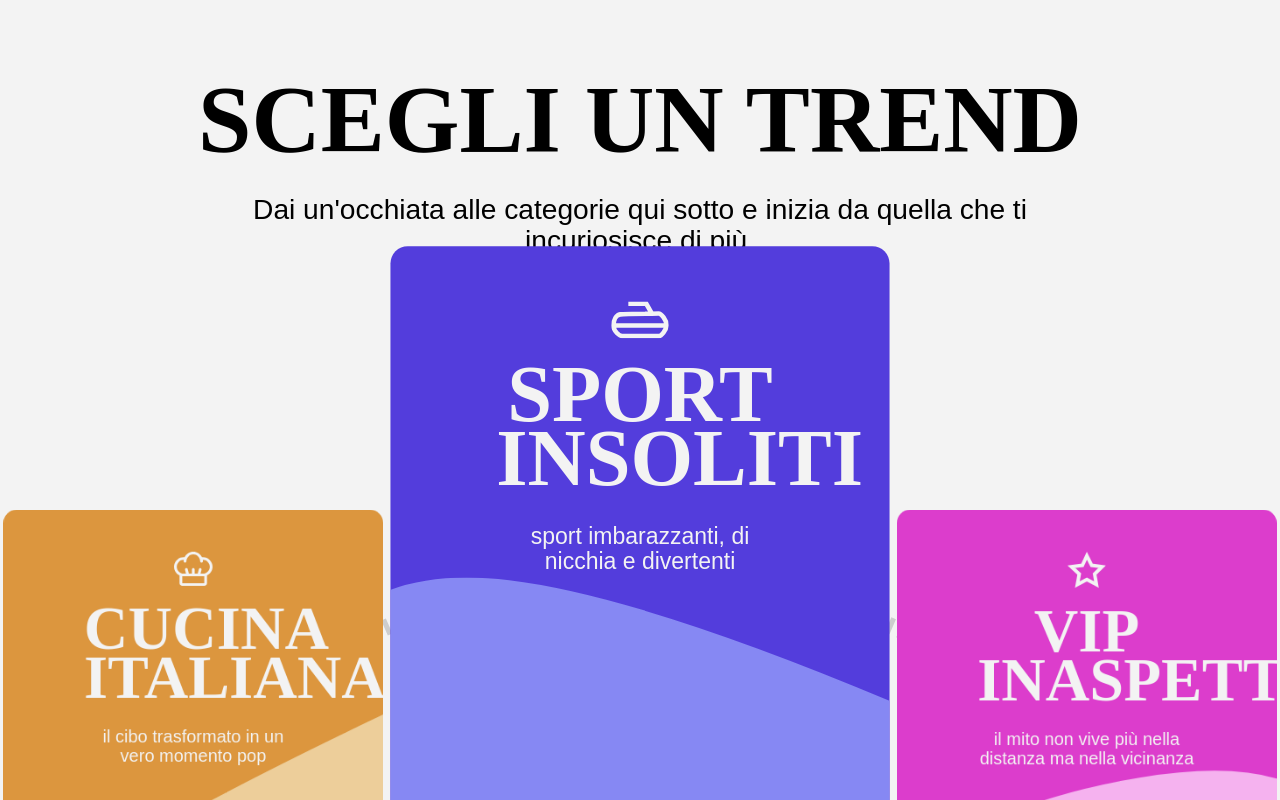
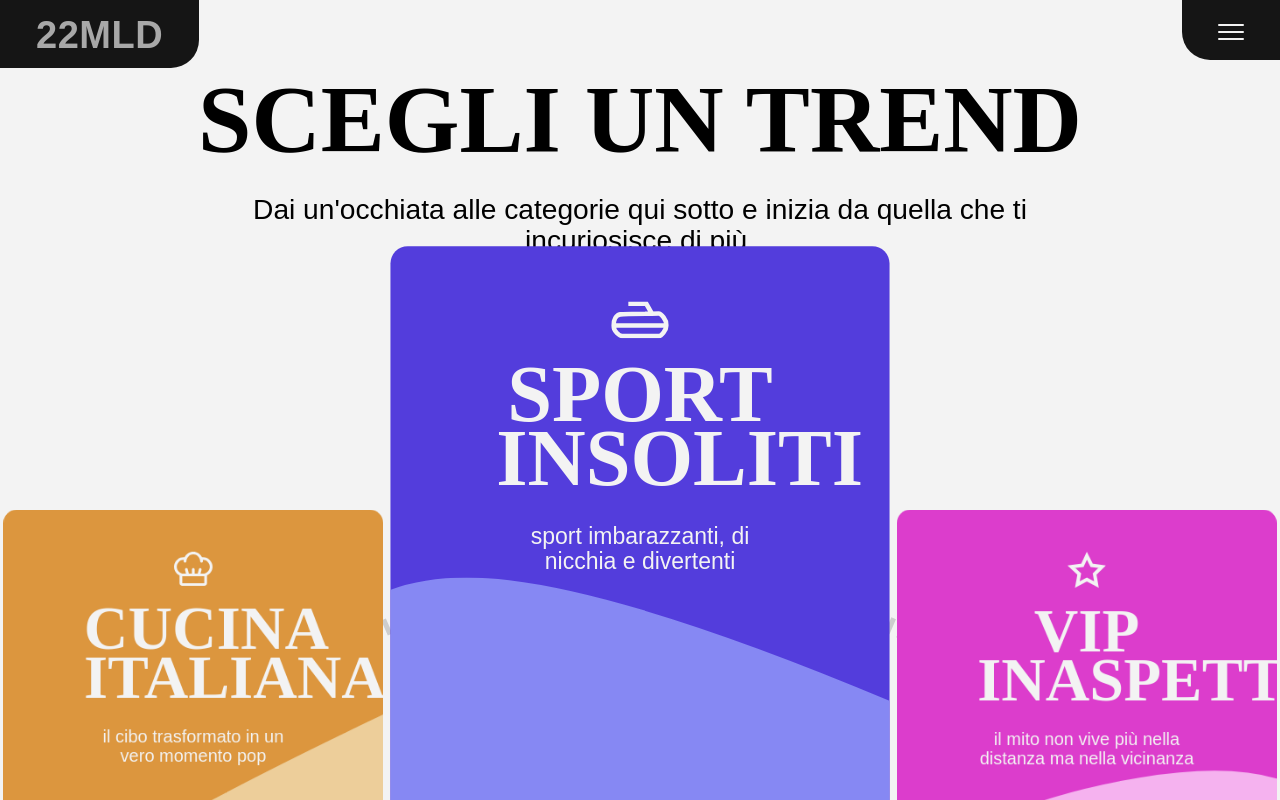
Before and after one commit to SimoneBusato-dot/2026_Gruppo06_web, a SvelteKit app: page / in a window 1280 px wide. Shown: the top 800 px of the page. Built offline with nearby package versions, Linux system fonts and the light colour scheme; a web font is replaced by a local one.

Commit message:
Navbar Tia

```diff
--- /dev/null
+++ b/src/lib/components/Navbar.svelte
@@ -0,0 +1,284 @@
+<script>
+    import { page } from '$app/stores';
+    import { onMount } from 'svelte';
+
+    let isOpen = $state(false);
+
+    function toggleMenu() {
+        isOpen = !isOpen;
+        if (isOpen) {
+            document.body.style.overflow = 'hidden';
+        } else {
+            document.body.style.overflow = '';
+        }
+    }
+
+    function closeMenu() {
+        isOpen = false;
+        document.body.style.overflow = '';
+    }
+
+    // Close menu on navigation
+    $effect(() => {
+        const path = $page.url.pathname;
+        closeMenu();
+    });
+
+    onMount(() => {
+        return () => {
+            document.body.style.overflow = '';
+        };
+    });
+</script>
+
+<!-- Main floating Navbar header -->
+<header class="navbar-header" class:menu-open={isOpen}>
+    <!-- Brand Logo Capsule -->
+    <a href="/" class="logo-capsule" onclick={closeMenu}>
+        22MLD
+    </a>
+
+    <!-- Hamburger Toggle Capsule -->
+    <button class="menu-capsule" onclick={toggleMenu} aria-label="Toggle Menu">
+        <div class="hamburger" class:open={isOpen}>
+            <span></span>
+            <span></span>
+            <span></span>
+        </div>
+    </button>
+</header>
+
+<!-- Slanted Dark Overlay Menu -->
+<div class="menu-overlay" class:open={isOpen}>
+    <nav class="menu-links">
+        <div class="links-container">
+            <a
+                href="/"
+                class="menu-link link-intro"
+                class:active={$page.url.pathname === '/'}
+                onclick={closeMenu}
+            >
+                INTRODUZIONE
+            </a>
+            <a
+                href="/Sport_Insoliti"
+                class="menu-link link-sport"
+                class:active={$page.url.pathname === '/Sport_Insoliti'}
+                onclick={closeMenu}
+            >
+                SPORT INSOLITI
+            </a>
+            <a
+                href="/Sport_Insoliti"
+                class="menu-link link-villaggio"
+                onclick={closeMenu}
+            >
+                VILLAGGIO OLIMPICO
+            </a>
+            <a
+                href="/Sport_Insoliti"
+                class="menu-link link-vip"
+                onclick={closeMenu}
+            >
+                PERSONAGGI FAMOSI
+            </a>
+            <a
+                href="/Cucina_Italiana"
+                class="menu-link link-cucina"
+                class:active={$page.url.pathname === '/Cucina_Italiana'}
+                onclick={closeMenu}
+            >
+                CUCINA ITALIANA
+            </a>
+        </div>
+    </nav>
+</div>
+
+<style>
+    /* Fixed Positioning and Stack Index for Navbar Elements */
+    .navbar-header {
+        position: fixed;
+        top: 0;
+        left: 0;
+        width: 100%;
+        display: flex;
+        justify-content: space-between;
+        align-items: flex-start;
+        z-index: 9999;
+        pointer-events: none; /* Allows click through the transparent gaps */
+        padding: 0;
+    }
+
+    /* Logo Capsule Styling */
+    .logo-capsule {
+        pointer-events: auto; /* Re-enable clicks */
+        background-color: var(--neutral-900);
+        color: var(--neutral-50);
+        font-family: var(--font-family), sans-serif;
+        font-size: 2.375rem;
+        font-weight: 800;
+        text-transform: uppercase;
+        text-decoration: none;
+        padding: 16px 36px 14px 36px;
+        display: inline-flex;
+        align-items: center;
+        justify-content: center;
+        border-bottom-right-radius: 28px;
+        transition: background-color 0.4s cubic-bezier(0.25, 1, 0.5, 1), color 0.3s ease;
+        line-height: 1;
+        letter-spacing: 0.5px;
+    }
+
+    .logo-capsule:hover {
+        color: var(--neutral-200);
+    }
+
+    /* Hamburger Capsule Button Styling */
+    .menu-capsule {
+        pointer-events: auto; /* Re-enable clicks */
+        background-color: var(--neutral-900);
+        border: none;
+        cursor: pointer;
+        padding: 24px 36px 20px 36px;
+        display: inline-flex;
+        align-items: center;
+        justify-content: center;
+        border-bottom-left-radius: 28px;
+        transition: background-color 0.4s cubic-bezier(0.25, 1, 0.5, 1);
+        outline: none;
+    }
+
+    /* Transparent backgrounds when open */
+    .navbar-header.menu-open .logo-capsule {
+        background-color: transparent;
+    }
+
+    .navbar-header.menu-open .menu-capsule {
+        background-color: transparent;
+    }
+
+    /* Hamburger Icon Styling & Animations */
+    .hamburger {
+        display: flex;
+        flex-direction: column;
+        justify-content: space-between;
+        width: 26px;
+        height: 16px;
+    }
+
+    .hamburger span {
+        display: block;
+        width: 100%;
+        height: 2px;
+        background-color: var(--neutral-50);
+        transition: transform 0.4s cubic-bezier(0.25, 1, 0.5, 1), opacity 0.3s ease, background-color 0.3s ease;
+        border-radius: 1px;
+    }
+
+    .hamburger.open span:nth-child(1) {
+        transform: translateY(7px) rotate(45deg);
+    }
+
+    .hamburger.open span:nth-child(2) {
+        opacity: 0;
+        transform: scaleX(0);
+    }
+
+    .hamburger.open span:nth-child(3) {
+        transform: translateY(-7px) rotate(-45deg);
+    }
+
+    /* Slanted Fullscreen Overlay Menu Container */
+    .menu-overlay {
+        position: fixed;
+        top: 0;
+        left: 0;
+        width: 100%;
+        height: 100vh;
+        background-color: var(--neutral-900);
+        z-index: 9998;
+        transform: translateY(-100%);
+        /* Diagonal slanted bottom */
+        clip-path: polygon(0 0, 100% 0, 100% 82%, 0 98%);
+        transition: transform 0.6s cubic-bezier(0.77, 0, 0.175, 1);
+        display: flex;
+        flex-direction: column;
+        justify-content: flex-start;
+        padding-top: 15vh;
+        box-sizing: border-box;
+    }
+
+    .menu-overlay.open {
+        transform: translateY(0);
+    }
+
+    /* Menu Navigation Links List styling */
+    .menu-links {
+        width: 100%;
+        padding-left: 7vw;
+        box-sizing: border-box;
+    }
+
+    .links-container {
+        display: flex;
+        flex-direction: column;
+        align-items: flex-start;
+        gap: 1.75rem;
+    }
+
+    /* Menu Item Link Styling */
+    .menu-link {
+        font-family: var(--font-family), sans-serif;
+        font-size: clamp(3rem, 7vw, 5.25rem);
+        font-weight: 800;
+        text-transform: uppercase;
+        color: var(--neutral-50);
+        text-decoration: none;
+        line-height: 0.9;
+        transition: color 0.3s cubic-bezier(0.25, 1, 0.5, 1), transform 0.4s cubic-bezier(0.25, 1, 0.5, 1), padding-left 0.4s cubic-bezier(0.25, 1, 0.5, 1);
+        display: inline-block;
+    }
+
+    /* Subtle hover slide and dynamic color transitions based on category page */
+    .menu-link:hover {
+        transform: translateX(12px);
+        padding-left: 4px;
+    }
+
+    .link-intro:hover {
+        color: var(--neutral-200);
+    }
+
+    .link-sport:hover {
+        color: var(--brand-sport-insoliti-300);
+    }
+
+    .link-villaggio:hover {
+        color: var(--brand-villaggio-200);
+    }
+
+    .link-vip:hover {
+        color: var(--brand-vip-300);
+    }
+
+    .link-cucina:hover {
+        color: var(--brand-cibo-300);
+    }
+
+    /* Active page state styling */
+    .menu-link.active {
+        position: relative;
+    }
+
+    .menu-link.active::before {
+        content: '';
+        position: absolute;
+        left: -20px;
+        top: 50%;
+        transform: translateY(-50%);
+        width: 8px;
+        height: 8px;
+        border-radius: 50%;
+        background-color: var(--neutral-50);
+    }
+</style>
--- a/src/routes/+layout.svelte
+++ b/src/routes/+layout.svelte
@@ -1,7 +1,8 @@
 <script>
 	import favicon from '$lib/assets/favicon.svg';
 	import '$lib/styles/variables.css';
-    import { onNavigate } from '$app/navigation';
+	import Navbar from '$lib/components/Navbar.svelte';
+import { onNavigate } from '$app/navigation';
 
 	let { children } = $props();
 
@@ -24,6 +25,7 @@
 
 </svelte:head>
 
+<Navbar />
 <div class="transition-separator"></div>
 
 {@render children()}
```
